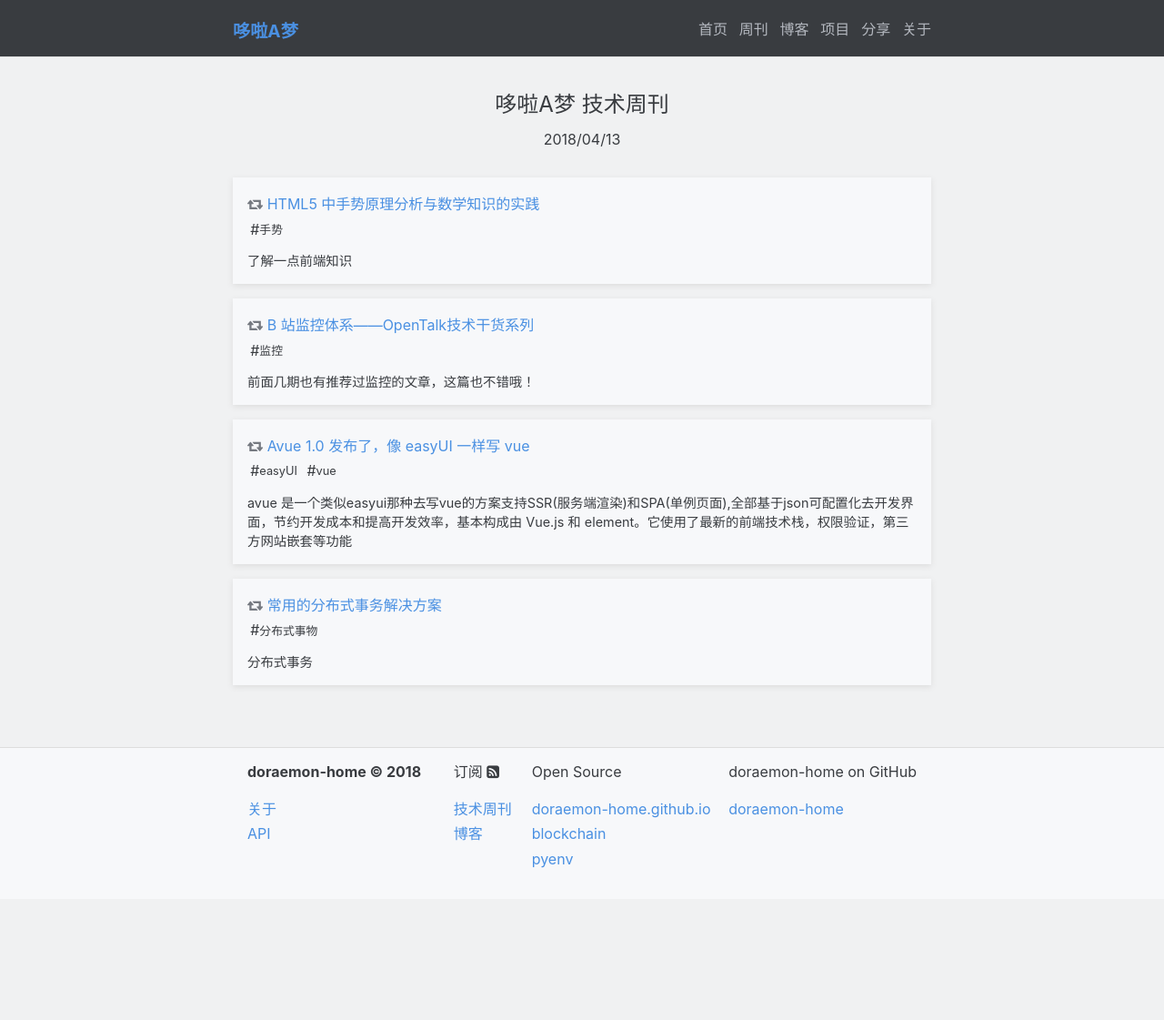
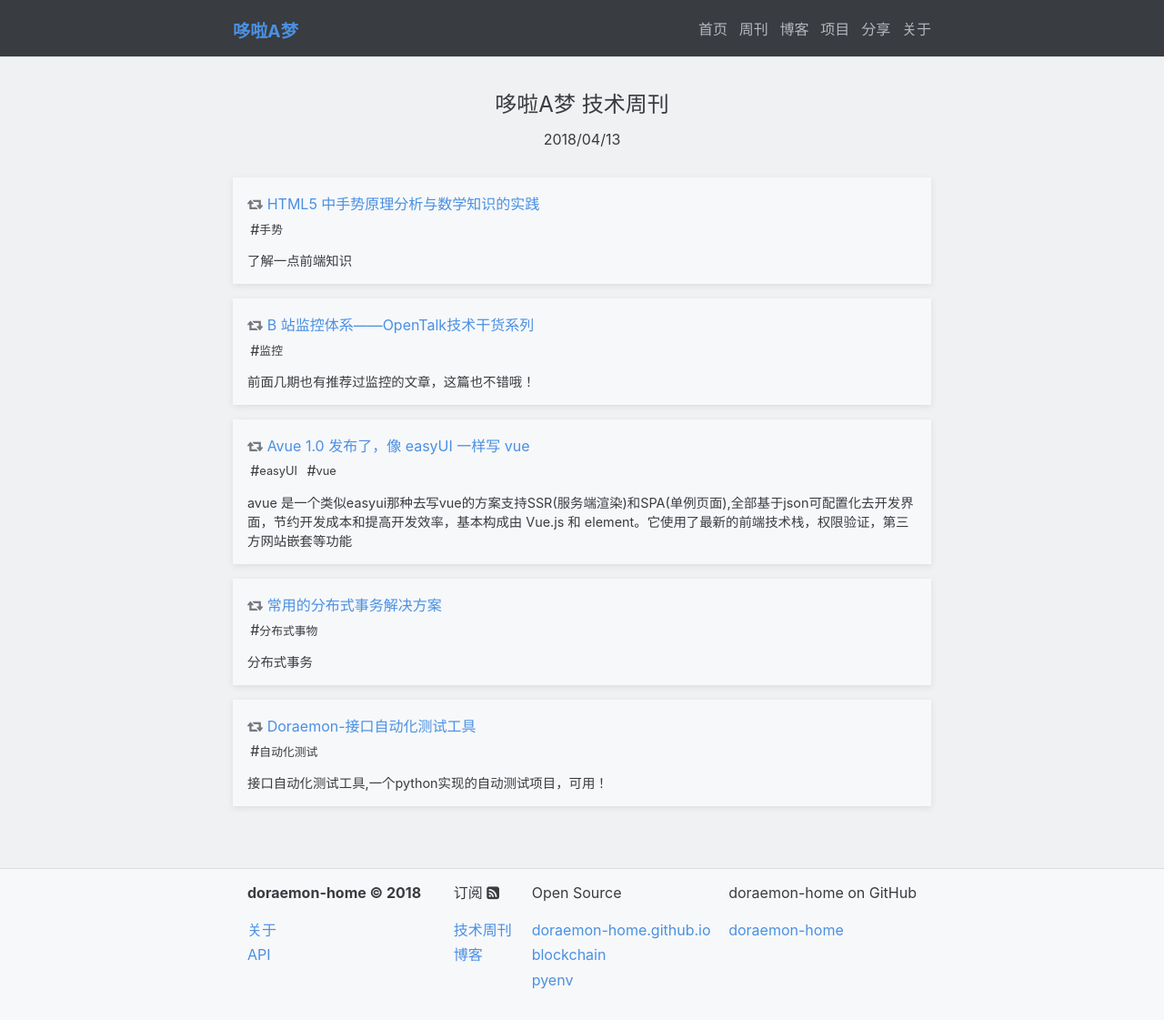
Before and after one commit to doraemon-home/doraemon-home.github.io, a Jekyll site: the page built from _weekly/2018-04-13-weekly.md, in a window 1280 px wide. Shown: the whole page at 91% size. Built offline with Jekyll 4.4.1, drawn with Linux system fonts in a browser that asks for light colours; before the commit the page ends 988 px from its top, so only the background shows below that.

Commit message:
auto commit by robot

```diff
--- a/_weekly/2018-04-13-weekly.md
+++ b/_weekly/2018-04-13-weekly.md
@@ -20,4 +20,9 @@ articles:
     comment:  "分布式事务"
     referrer: "leunggeorge"
     tags:    ["分布式事物"]
+  - title:    "Doraemon-接口自动化测试工具"
+    link:     "https://github.com/doraemon-home/doraemon"
+    comment:  "接口自动化测试工具,一个python实现的自动测试项目，可用！"
+    referrer: "leunggeorge"
+    tags:    ["自动化测试"]
 ---
```
